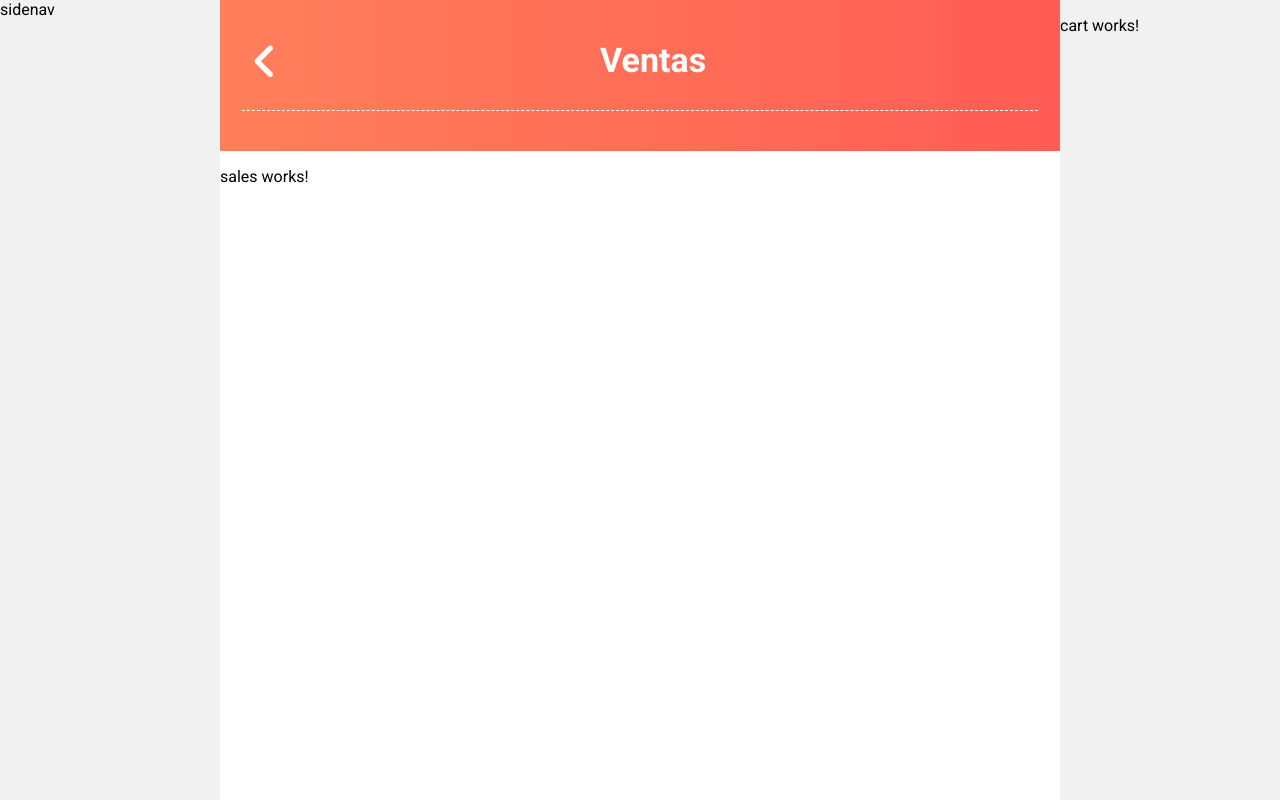
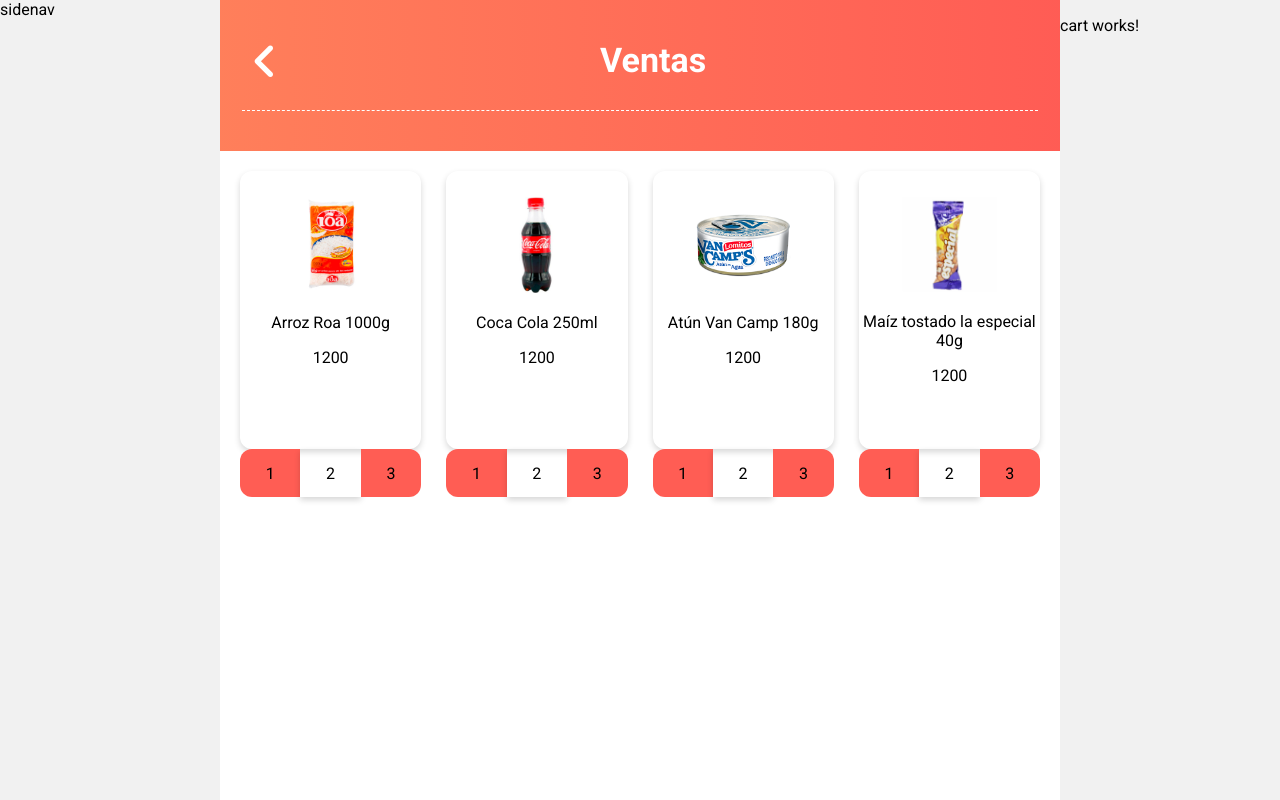
Before and after one commit to jfzapata/finsotienda-webapp, an Angular app: page / in a window 1280 px wide. Built offline with nearby package versions, Linux system fonts and the light colour scheme.

Commit message:
Se maquetan productos

```diff
--- a/src/app/core/components/home/home.component.html
+++ b/src/app/core/components/home/home.component.html
@@ -1,3 +1,3 @@
 <div class="content-wrapper">
-    <p>home works!</p>
+  <p>home works!</p>
 </div>
--- a/src/app/core/components/sales/sales.component.html
+++ b/src/app/core/components/sales/sales.component.html
@@ -1 +1,28 @@
-<p>sales works!</p>
+<div>
+  <div class="content-wrapper">
+    <section class="products">
+      <div class="products-grid">
+        <div *ngFor="let p of products" class="products-product">
+          <article class="products-product-info">
+            <img src="{{ p.image }}" alt="" />
+            <p>{{ p.name }}</p>
+            <p>{{ p.price }}</p>
+          </article>
+          <div class="products-product-controls">
+            <div class="products-product-controls-grid">
+              <div class="products-product-controls-decrease">
+                1
+              </div>
+              <div class="products-product-controls-detail">
+                2
+              </div>
+              <div class="products-product-controls-increase">
+                3
+              </div>
+            </div>
+          </div>
+        </div>
+      </div>
+    </section>
+  </div>
+</div>
--- a/src/app/core/components/sales/sales.component.scss
+++ b/src/app/core/components/sales/sales.component.scss
@@ -0,0 +1,56 @@
+.products-grid {
+  display: grid;
+  grid-template-columns: repeat(4, 1fr);
+  row-gap: 20px;
+  column-gap: 25px;
+}
+
+.products-product {
+  text-align: center;
+}
+
+.products-product-info {
+  box-shadow: 0px 3px 6px #00000029;
+  width: 100%;
+  border-radius: 12px;
+  height: 100%;
+  img {
+    max-width: 100%;
+    margin-top: 26px;
+  }
+}
+
+.products-product-controls {
+	height: 48px;
+}
+
+.products-product-controls-grid {
+  display: grid;
+  grid-template-columns: repeat(3, 1fr);
+	height: 100%;
+}
+
+.products-product-controls-decrease, .products-product-controls-increase {
+	background-color: var(--unnamed-color-ff5d54);
+	height: 100%;
+}
+
+.products-product-controls-decrease {
+	border-top-left-radius: 12px;
+	border-bottom-left-radius: 12px;
+}
+
+.products-product-controls-increase {
+	border-top-right-radius: 12px;
+	border-bottom-right-radius: 12px;
+}
+
+.products-product-controls-detail {
+	box-shadow: 0px 3px 6px #00000029;
+}
+
+.products-product-controls-decrease, .products-product-controls-increase, .products-product-controls-detail {
+	display: flex;
+	align-items: center;
+	justify-content: center;
+}
--- a/src/styles.scss
+++ b/src/styles.scss
@@ -3,7 +3,6 @@
 
 :root {
   --unnamed-color-ffffff: #ffffff;
-  --unnamed-color-ff5d54: #ff5d54;
   --unnamed-color-efefef: #efefef;
   --unnamed-color-ff5266: #ff5266;
   --unnamed-color-ff905b: #ff905b;
@@ -22,6 +21,7 @@
   /* usados */
   --unnamed-color-ff885c: #FF885C;
   --unnamed-color-ff5353: #FF5353;
+  --unnamed-color-ff5d54: #ff5d54;
 
   --sidenav-width: 220px;
   --cart-width: 220px;
@@ -33,5 +33,5 @@
 }
 
 .content-wrapper {
-    margin: 12px;
+    margin: 20px;
 }
```
Also changed, not shown: src/app/core/components/cart/cart.component.html (line endings or trailing spaces), src/app/core/layouts/navbar/navbar.component.html (indentation only).
